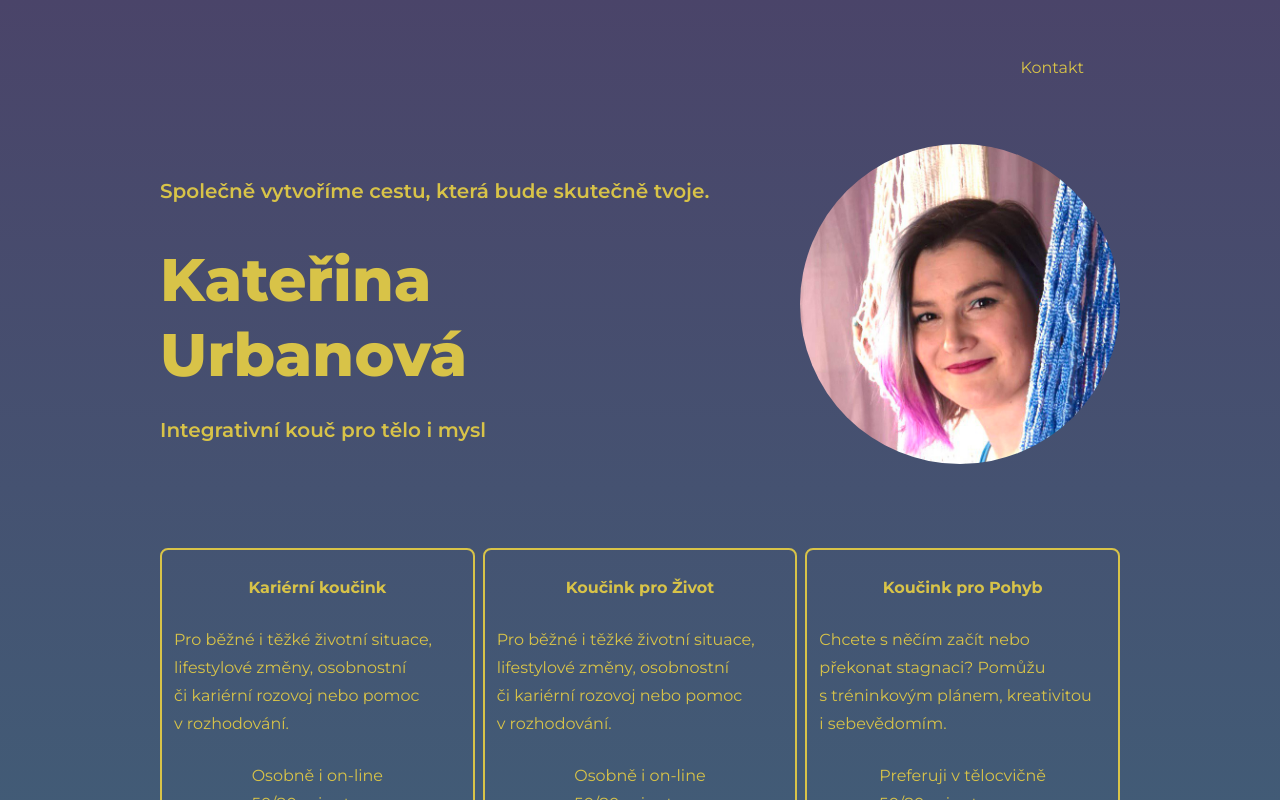
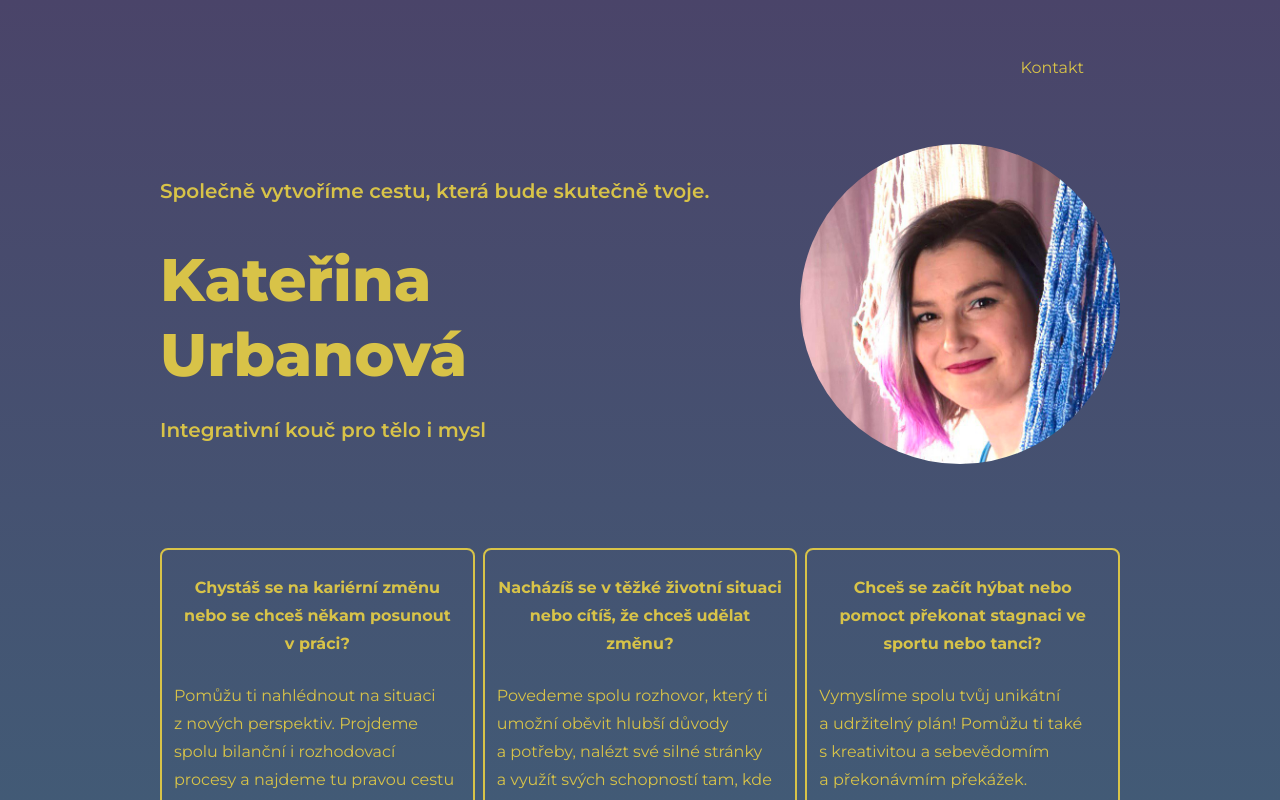
Before and after one commit to PetitSuave/suavecoachweb, a Next.js app: page / in a window 1280 px wide. Shown: the top 800 px of the page. Built offline with nearby package versions, Linux system fonts and the light colour scheme.

Commit message:
Changed: texts for offer cards

```diff
--- a/app/components/offer-card.tsx
+++ b/app/components/offer-card.tsx
@@ -1,7 +1,7 @@
 import React from "react";
 
 export type OfferCardProps = {
-    title: string
+    title: string | React.ReactNode
     text: string | React.ReactNode
     text2: string | React.ReactNode
     link: string
--- a/app/page.tsx
+++ b/app/page.tsx
@@ -7,18 +7,18 @@ import {LuMail, LuPhoneIncoming, LuReceiptEuro} from "react-icons/lu";
 import {ScreenWideSection} from "./components/screen-wide-section";
 
 const cards = [{
-    title: "Kariérní koučink",
-    text: <>Pro běžné i&nbsp;těžké životní situace, lifestylové změny, osobnostní či&nbsp;kariérní rozovoj nebo pomoc v&nbsp;rozhodování.</>,
+    title: <>Chystáš se na kariérní změnu nebo se chceš někam posunout v&nbsp;práci?</>,
+    text: <>Pomůžu ti nahlédnout na situaci z&nbsp;nových perspektiv. Projdeme spolu bilanční i&nbsp;rozhodovací procesy a&nbsp;najdeme tu pravou cestu právě pro tebe.</>,
     text2: <>Osobně i on-line<br/> 50/80 minut <br /> 600 - 1250 Kč </>,
     link: "/work"
 }, {
-    title: "Koučink pro Život",
-    text: <>Pro běžné i&nbsp;těžké životní situace, lifestylové změny, osobnostní či&nbsp;kariérní rozovoj nebo pomoc v&nbsp;rozhodování.</>,
+    title: <>Nacházíš se v těžké životní situaci nebo cítíš, že chceš udělat změnu?</>,
+    text: <>Povedeme spolu rozhovor, který ti umožní oběvit hlubší důvody a&nbsp;potřeby, nalézt své silné stránky a&nbsp;využít svých schopností tam, kde potřebuješ.</>,
     text2: <>Osobně i on-line<br/> 50/80 minut <br /> 600 - 1250 Kč </>,
     link: "/life"
 }, {
-    title: "Koučink pro Pohyb",
-    text: <>Chcete s&nbsp;něčím začít nebo překonat stagnaci? Pomůžu s&nbsp;tréninkovým plánem, kreativitou i&nbsp;sebevědomím.</>,
+    title: <>Chceš se začít hýbat nebo pomoct překonat stagnaci ve sportu nebo tanci?</>,
+    text: <>Vymyslíme spolu tvůj unikátní a&nbsp;udržitelný plán! Pomůžu ti také s&nbsp;kreativitou a&nbsp;sebevědomím a&nbsp;překonávmím překážek.</>,
     text2: <>Preferuji v&nbsp;tělocvičně <br/> 50/80 minut <br /> 850/1250 Kč </>,
     link: "/movement"
 }
```
